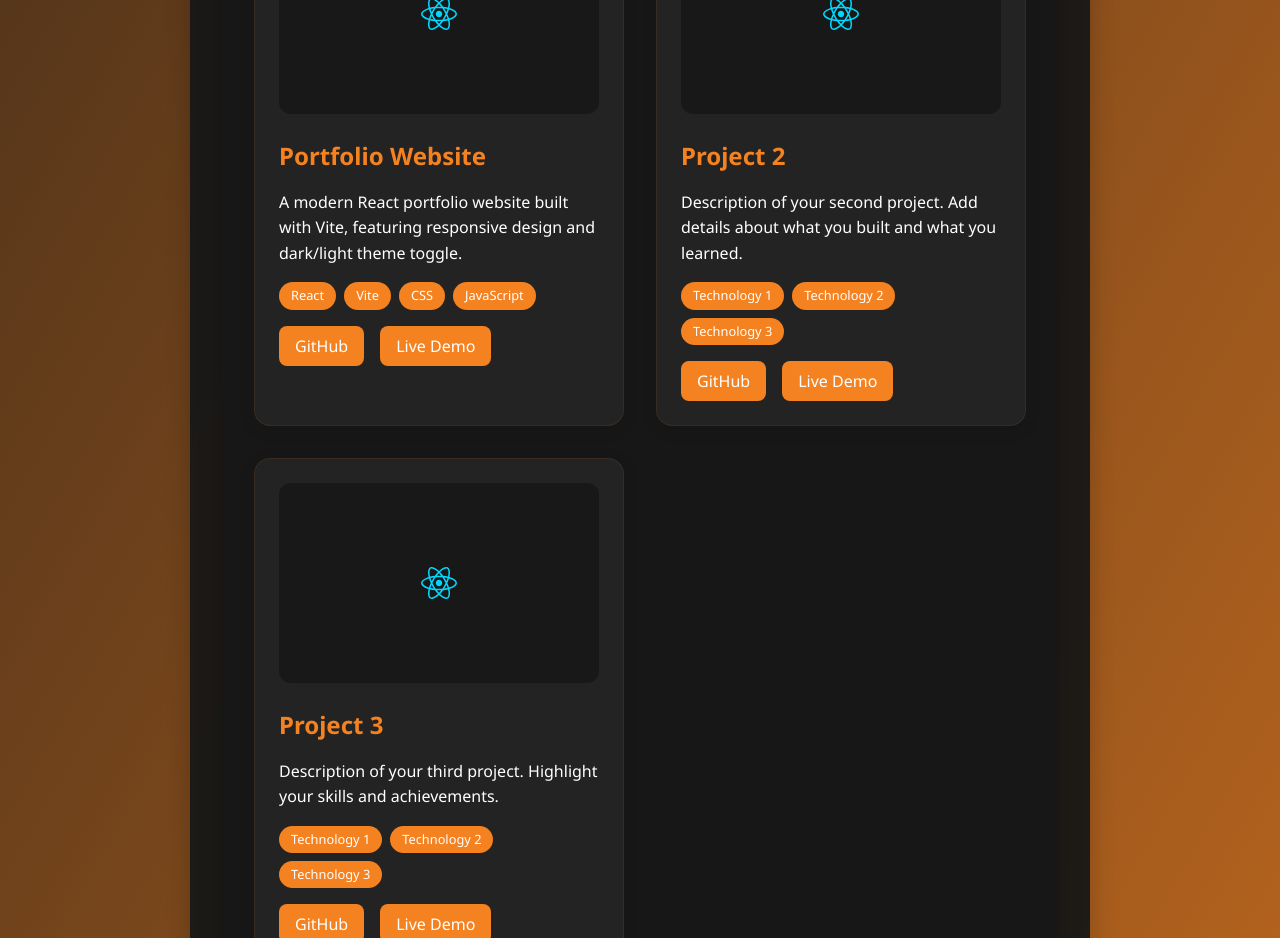
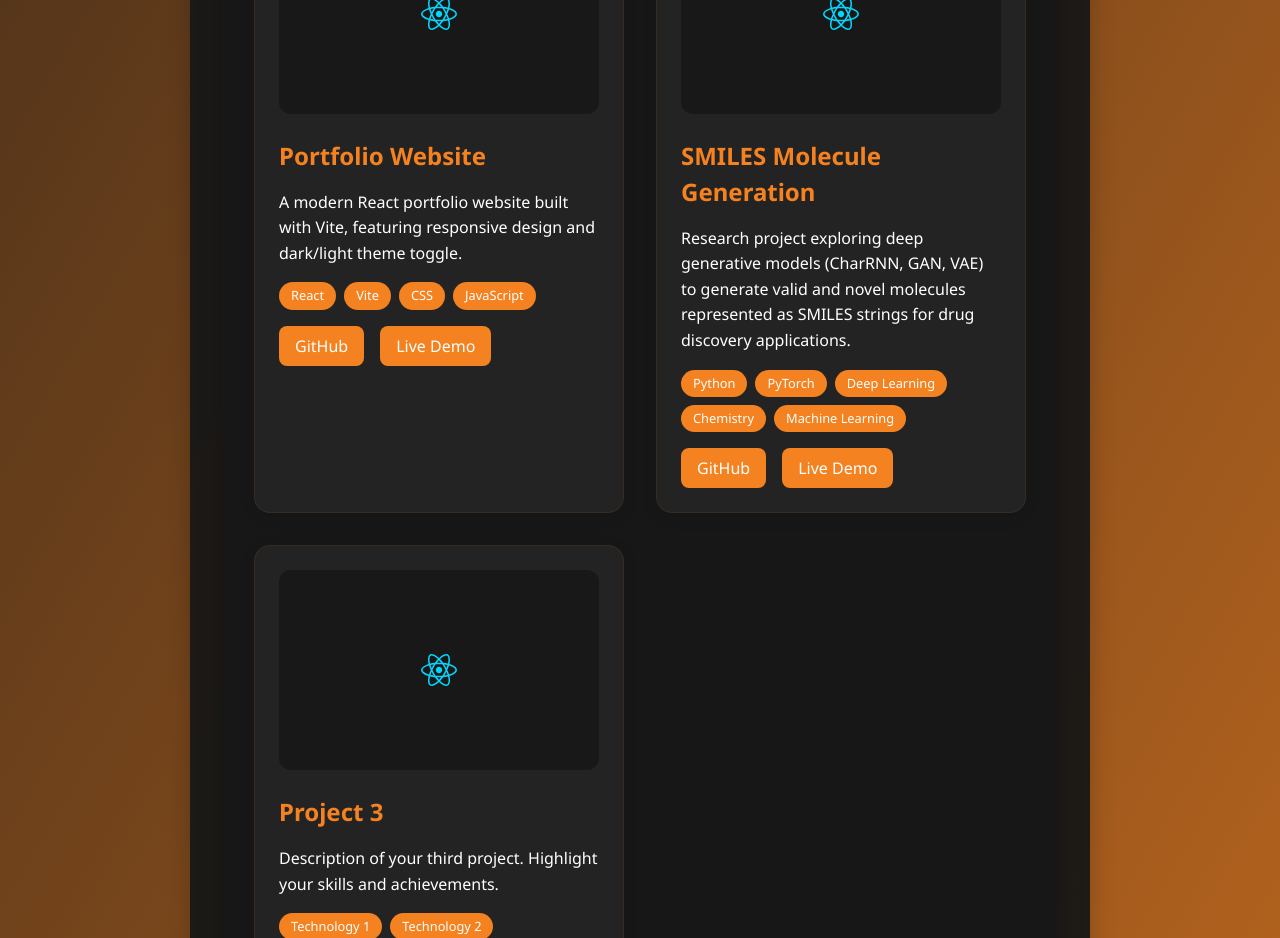
Before and after one commit to btranTFT/cs-portfolio, a React (Vite) app: page / in a window 1280 px wide. Shown: the part 2160-3098 px from the top of the page. Built offline with nearby package versions, Linux system fonts and the light colour scheme.

Commit message:
Add Drug Discovery project to portfolio

```diff
--- a/src/pages/Projects.jsx
+++ b/src/pages/Projects.jsx
@@ -13,10 +13,10 @@ function Projects() {
     },
     {
       id: 2,
-      title: "Project 2",
-      description: "Description of your second project. Add details about what you built and what you learned.",
-      technologies: ["Technology 1", "Technology 2", "Technology 3"],
-      github: "#",
+      title: "SMILES Molecule Generation",
+      description: "Research project exploring deep generative models (CharRNN, GAN, VAE) to generate valid and novel molecules represented as SMILES strings for drug discovery applications.",
+      technologies: ["Python", "PyTorch", "Deep Learning", "Chemistry", "Machine Learning"],
+      github: "https://github.com/AbogAscended/Drug-Discovery",
       live: "#",
       image: "/src/assets/react.svg"
     },
```
